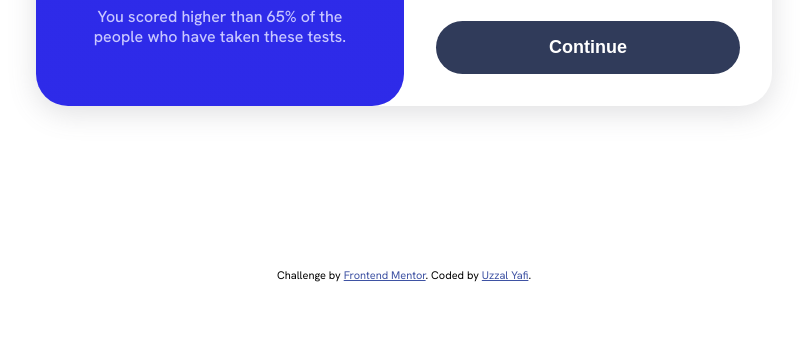
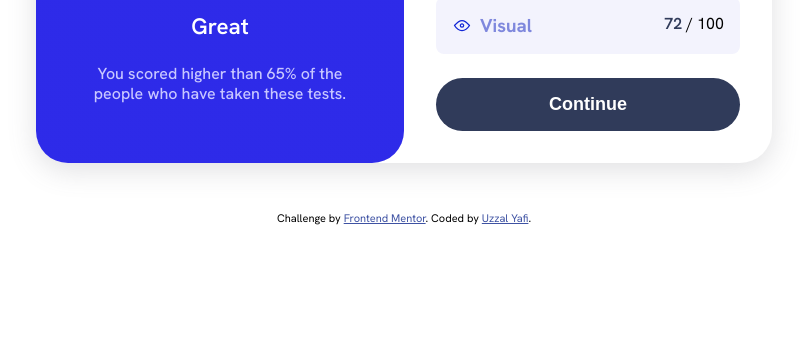
Before and after one commit to uzzalyafi/Results-summary-component, a plain HTML site: page index.html in a window 1280 px wide. Shown: the part 437-800 px from the top of the page, without its empty margins (236-1043 px from the left). Drawn offline with Linux system fonts and the light colour scheme.

Commit message:
footer and main distance fixed

```diff
--- a/index.html
+++ b/index.html
@@ -15,17 +15,6 @@
     <title>Frontend Mentor | Results summary component</title>
     <!-- link css -->
     <link rel="stylesheet" href="style.css" />
-
-    <!-- Feel free to remove these styles or customise in your own stylesheet 👍 -->
-    <style>
-      .attribution {
-        font-size: 11px;
-        text-align: center;
-      }
-      .attribution a {
-        color: hsl(228, 45%, 44%);
-      }
-    </style>
   </head>
   <body>
     <main>
@@ -87,7 +76,7 @@
         </div>
       </div>
     </main>
-
+    <!-- footer -->
     <footer class="attribution">
       Challenge by
       <a href="https://www.frontendmentor.io?ref=challenge" target="_blank"
--- a/style.css
+++ b/style.css
@@ -165,11 +165,25 @@ body {
 .button:hover {
   background-color: var(--Light-royal-blue-background);
 }
+/* footer */
+
+.attribution {
+  margin-top: 0;
+  font-size: 11px;
+  text-align: center;
+}
+.attribution a {
+  color: hsl(228, 45%, 44%);
+}
+
 @media (min-width: 600px) {
   body {
     min-height: 100vh;
-    display: grid;
-    place-items: center;
+    display: flex;
+    flex-direction: column;
+    align-items: center;
+    justify-content: center;
+    gap: 3rem;
   }
   .result-summary {
     grid-template-columns: 1fr 1fr;
```
